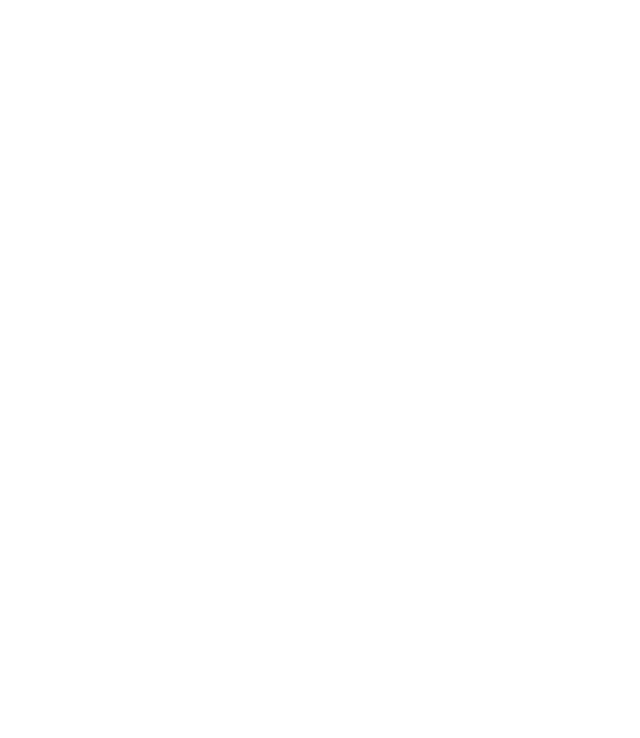
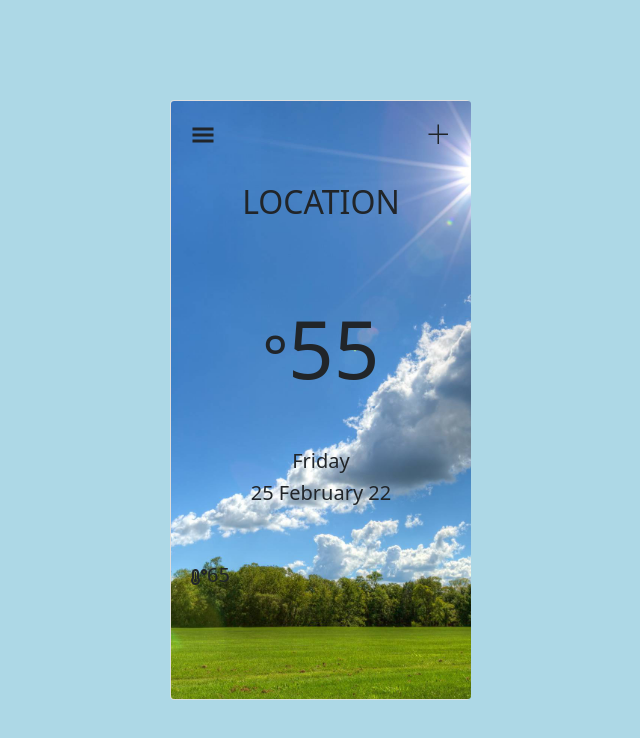
Before and after one commit to eacarr/Weather-app, a website built with Parcel: page index.html in a window 1280 px wide. Shown: the whole page, without its empty margins (320-960 px from the left). Built offline with nearby package versions, Linux system fonts and the light colour scheme.

Commit message:
Most of HTML and CSS

```diff
--- a/css/main.css
+++ b/css/main.css
@@ -86,6 +86,72 @@ textarea {
 /* ==========================================================================
    Author's custom styles
    ========================================================================== */
+::before,
+::after {
+  /* sets how the total width and height of an element is calculated */
+  -webkit-box-sizing: inherit;
+  -moz-box-sizing: inherit;
+  box-sizing: inherit;
+}
+
+html,
+body {
+  width: 100vw;
+  height: 100vh;
+  margin: 0;
+  border: 0;
+  padding: 0;
+  -webkit-box-sizing: border-box;
+  -moz-box-sizing: border-box;
+  box-sizing: border-box;
+}
+
+#app {
+  width: 100%;
+  height: 100%;
+  background: lightblue;
+  display: flex;
+  justify-content: center;
+  align-items: center;
+}
+
+.card {
+  width: 300px;
+  height: 600px;
+}
+
+.card-img {
+  background-image: url(../img/sunny.jpg);
+  background-repeat: no-repeat;
+  background-position: center;
+  background-size: cover;
+  width: inherit;
+  height: inherit;
+}
+
+.top {
+  padding: 20px;
+}
+
+.middle {
+  margin-bottom: 50px;
+}
+.location {
+  margin-bottom: 25px;
+  text-transform: uppercase;
+}
+
+.current-temp {
+  font-size: 5em;
+}
+
+.current-temp span {
+  font-size: 0.75em;
+}
+
+.bottom {
+  padding: 0 20px;
+}
 
 /* ==========================================================================
    Helper classes
--- a/index.html
+++ b/index.html
@@ -11,11 +11,10 @@
     <meta property="og:url" content="" />
     <meta property="og:image" content="" />
     <!-- font awesome -->
-    <link
-      rel="stylesheet"
-      href="./fontawesome-free-5.15.4-web/css/all.min.css"
-    />
-
+    <script
+      src="https://kit.fontawesome.com/94811c004d.js"
+      crossorigin="anonymous"
+    ></script>
     <link rel="manifest" href="site.webmanifest" />
     <link rel="apple-touch-icon" href="icon.png" />
     <!-- Place favicon.ico in the root directory -->
@@ -34,6 +33,69 @@
 
   <body>
     <!-- Add your site or application content here -->
+    <div id="app">
+      <div class="card">
+        <div class="card-img">
+          <section class="top d-flex justify-content-between">
+            <div>
+              <svg
+                stroke="currentColor"
+                fill="currentColor"
+                stroke-width="0"
+                viewBox="0 0 512 512"
+                height="1.5em"
+                width="1.5em"
+                xmlns="http://www.w3.org/2000/svg"
+              >
+                <path
+                  d="M32 96v64h448V96H32zm0 128v64h448v-64H32zm0 128v64h448v-64H32z"
+                ></path>
+              </svg>
+              <ul class="weather-list"></ul>
+            </div>
+            <div>
+              <svg
+                stroke="currentColor"
+                fill="currentColor"
+                stroke-width="0"
+                viewBox="0 0 16 16"
+                height="1.5em"
+                width="1.5em"
+                xmlns="http://www.w3.org/2000/svg"
+              >
+                <path d="M14 7v1H8v6H7V8H1V7h6V1h1v6h6z"></path>
+              </svg>
+            </div>
+          </section>
+          <section class="middle d-flex flex-column align-items-center">
+            <h2 class="location">Location</h2>
+            <h1 class="current-temp"><span>°</span>55</h1>
+            <h5 class="current-day">Friday</h5>
+            <h5 class="current-date">25 February 22</h5>
+          </section>
+          <section class="bottom d-flex flex-row">
+            <div class="high-temp d-flex">
+              <div>
+                <svg
+                  stroke="currentColor"
+                  fill="currentColor"
+                  stroke-width="0"
+                  viewBox="0 0 512 512"
+                  height="1em"
+                  width="1em"
+                  xmlns="http://www.w3.org/2000/svg"
+                >
+                  <path
+                    d="M416 0c-52.9 0-96 43.1-96 96s43.1 96 96 96 96-43.1 96-96-43.1-96-96-96zm0 128c-17.7 0-32-14.3-32-32s14.3-32 32-32 32 14.3 32 32-14.3 32-32 32zm-160-16C256 50.1 205.9 0 144 0S32 50.1 32 112v166.5C12.3 303.2 0 334 0 368c0 79.5 64.5 144 144 144s144-64.5 144-144c0-34-12.3-64.9-32-89.5V112zM144 448c-44.1 0-80-35.9-80-80 0-25.5 12.2-48.9 32-63.8V112c0-26.5 21.5-48 48-48s48 21.5 48 48v192.2c19.8 14.8 32 38.3 32 63.8 0 44.1-35.9 80-80 80zm16-125.1V112c0-8.8-7.2-16-16-16s-16 7.2-16 16v210.9c-18.6 6.6-32 24.2-32 45.1 0 26.5 21.5 48 48 48s48-21.5 48-48c0-20.9-13.4-38.5-32-45.1z"
+                  ></path>
+                </svg>
+              </div>
+              <h5 class="todays-high">65</h5>
+            </div>
+          </section>
+        </div>
+      </div>
+    </div>
     <script src="js/vendor/modernizr-3.11.2.min.js"></script>
     <script src="js/plugins.js"></script>
     <script src="js/main.js"></script>
```
Also changed, not shown: img/high-temp.jpg (added), img/sunny.jpg (added).
